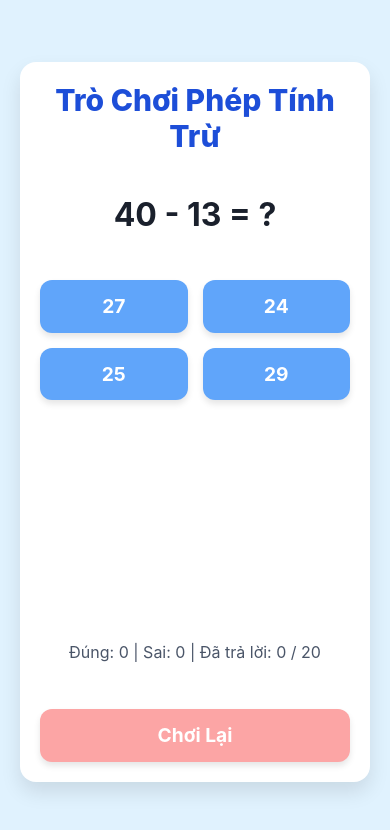
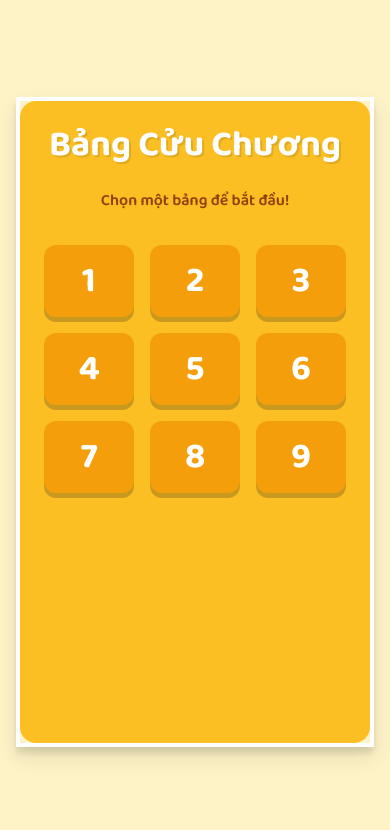
Before and after one commit to dubai17/web-demo-09, a plain HTML site: page index.html in a window 390 px wide. Drawn offline with nearby package versions, Linux system fonts and the light colour scheme.

Commit message:
Update index.html

```diff
--- a/index.html
+++ b/index.html
@@ -3,301 +3,268 @@
 <head>
     <meta charset="UTF-8">
     <meta name="viewport" content="width=device-width, initial-scale=1.0">
-    <title>Trò Chơi Phép Tính Trừ</title>
+    <title>Game Bảng Cửu Chương</title>
     <script src="https://cdn.tailwindcss.com"></script>
-    <!-- Thư viện Tone.js cho âm thanh -->
-    <script src="https://cdnjs.cloudflare.com/ajax/libs/tone/14.8.49/Tone.min.js"></script>
+    <script src="https://cdnjs.cloudflare.com/ajax/libs/tone/14.7.77/Tone.js"></script>
+    <link rel="preconnect" href="https://fonts.googleapis.com">
+    <link rel="preconnect" href="https://fonts.gstatic.com" crossorigin>
+    <link href="https://fonts.googleapis.com/css2?family=Baloo+2:wght@400..800&display=swap" rel="stylesheet">
     <style>
         body {
-            font-family: 'Inter', sans-serif;
-            display: flex;
-            justify-content: center;
-            align-items: center;
-            min-height: 100vh;
-            background-color: #e0f2fe; /* Light blue background */
-            margin: 0;
-            padding: 20px;
-            box-sizing: border-box;
+            font-family: 'Baloo 2', cursive;
+            touch-action: manipulation;
         }
-        #game-container {
-            background-color: #ffffff;
-            border-radius: 16px;
-            box-shadow: 0 10px 20px rgba(0, 0, 0, 0.1);
-            padding: 30px;
-            text-align: center;
-            max-width: 600px;
-            width: 100%;
-            display: flex;
-            flex-direction: column;
-            gap: 20px;
+        .game-container {
+            perspective: 1000px;
         }
-        #question-display {
-            font-size: 2.5rem;
-            font-weight: bold;
-            color: #1a202c; /* Dark text */
-            margin-bottom: 20px;
-            min-height: 80px; /* Ensure space for question */
-            display: flex;
-            justify-content: center;
-            align-items: center;
+        .game-card {
+            box-shadow: 0 10px 20px rgba(0,0,0,0.1), 0 6px 6px rgba(0,0,0,0.1);
+            border: 4px solid #fff;
+            transform-style: preserve-3d;
+            transition: transform 0.6s;
         }
-        #answer-buttons {
-            display: grid;
-            grid-template-columns: repeat(auto-fit, minmax(120px, 1fr));
-            gap: 15px;
-            margin-bottom: 20px;
+        .card-face {
+            backface-visibility: hidden;
+            -webkit-backface-visibility: hidden;
         }
-        .answer-button {
-            background-color: #60a5fa; /* Blue button */
-            color: white;
-            padding: 15px 25px;
-            border-radius: 12px;
-            font-size: 1.5rem;
-            font-weight: bold;
-            cursor: pointer;
-            transition: background-color 0.3s ease, transform 0.2s ease;
-            border: none;
-            box-shadow: 0 4px 6px rgba(0, 0, 0, 0.1);
+        .card-back {
+            transform: rotateY(180deg);
         }
-        .answer-button:hover {
-            background-color: #3b82f6; /* Darker blue on hover */
-            transform: translateY(-2px);
+        .game-card.is-flipped {
+            transform: rotateY(180deg);
         }
-        .answer-button:active {
-            transform: translateY(0);
-            box-shadow: 0 2px 4px rgba(0, 0, 0, 0.1);
+        .icon-face {
+            transition: all 0.4s cubic-bezier(0.68, -0.55, 0.27, 1.55);
         }
-        #score-display {
-            font-size: 1.2rem;
-            color: #4a5568; /* Gray text */
-            margin-bottom: 20px;
+        .btn-3d {
+             box-shadow: 0 5px 0 rgba(0,0,0,0.2);
+             transition: all 0.1s ease-in-out;
         }
-        #mouse-feedback {
-            margin-top: 20px;
-            height: 100px; /* Fixed height for mouse image */
-            display: flex;
-            justify-content: center;
-            align-items: center;
+        .btn-3d:active {
+            transform: translateY(5px);
+            box-shadow: 0 0px 0 rgba(0,0,0,0.2);
         }
-        #mouse-feedback img {
-            max-height: 100%;
-            width: auto;
-            border-radius: 8px;
-        }
-        #reset-button {
-            background-color: #fca5a5; /* Reddish for reset */
-            color: white;
-            padding: 12px 20px;
-            border-radius: 12px;
-            font-size: 1.2rem;
-            font-weight: bold;
-            cursor: pointer;
-            transition: background-color 0.3s ease, transform 0.2s ease;
-            border: none;
-            box-shadow: 0 4px 6px rgba(0, 0, 0, 0.1);
-            margin-top: 10px;
-        }
-        #reset-button:hover {
-            background-color: #ef4444; /* Darker red on hover */
-            transform: translateY(-2px);
-        }
-        #result-message {
-            font-size: 1.8rem;
-            font-weight: bold;
-            margin-bottom: 15px;
-            min-height: 40px; /* Ensure space for message */
-            color: #4a5568;
-        }
-
-        /* Responsive adjustments */
-        @media (max-width: 480px) {
-            #game-container {
-                padding: 20px;
-                gap: 15px;
-            }
-            #question-display {
-                font-size: 2rem;
-                min-height: 60px;
-            }
-            .answer-button {
-                font-size: 1.2rem;
-                padding: 12px 20px;
-            }
-            #score-display {
-                font-size: 1rem;
-            }
-            #result-message {
-                font-size: 1.5rem;
-            }
+        .btn-3d:disabled {
+            opacity: 0.7;
+            cursor: not-allowed;
         }
     </style>
 </head>
-<body>
-    <div id="game-container" class="transition-all duration-300 ease-in-out">
-        <h1 class="text-3xl md:text-4xl font-extrabold text-blue-700 mb-4">Trò Chơi Phép Tính Trừ</h1>
-        <div id="question-display"></div>
-        <div id="answer-buttons"></div>
-        <div id="result-message" class="transition-all duration-200 ease-in-out"></div>
-        <div id="mouse-feedback">
-            <img id="mouse-image" src="https://placehold.co/100x100/A7F3D0/10B981?text=chuột" alt="Chuột" class="hidden">
+<body class="bg-amber-100 flex items-center justify-center min-h-screen p-4 overflow-hidden">
+
+<div class="w-full max-w-sm mx-auto game-container">
+    <div id="game-card" class="relative w-full h-[650px] game-card">
+        <!-- Mặt trước: Menu chọn bảng cửu chương -->
+        <div class="absolute w-full h-full p-6 text-center text-white bg-amber-400 rounded-2xl card-face">
+            <h1 class="text-4xl font-bold mb-6" style="text-shadow: 2px 2px 0px rgba(0,0,0,0.1);">Bảng Cửu Chương</h1>
+            <p class="mb-8 text-amber-800 font-semibold">Chọn một bảng để bắt đầu!</p>
+            <div id="menu-grid" class="grid grid-cols-3 gap-4">
+                <!-- Các nút từ 1-9 sẽ được tạo bởi JS -->
             </div>
-        <div id="score-display">
-            Đúng: <span id="correct-count">0</span> | Sai: <span id="incorrect-count">0</span> | Đã trả lời: <span id="answered-count">0</span> / 20
         </div>
-        <button id="reset-button" class="mt-4">Chơi Lại</button>
+
+        <!-- Mặt sau: Giao diện game -->
+        <div id="game-screen" class="absolute w-full h-full p-6 text-center text-white bg-sky-400 rounded-2xl card-face card-back">
+            <button id="back-btn" class="absolute top-4 left-4 text-white bg-black/20 rounded-full w-10 h-10 flex items-center justify-center font-bold text-lg btn-3d">&larr;</button>
+            <h1 id="game-title" class="text-4xl font-bold mb-4" style="text-shadow: 2px 2px 0px rgba(0,0,0,0.1);">Bảng nhân 7</h1>
+
+            <!-- Bảng điểm -->
+            <div class="flex justify-around items-center bg-white/30 rounded-lg p-2 mb-2">
+                <div><span class="text-3xl font-bold text-green-300" id="correct-score">0</span><p class="text-xs">Đúng</p></div>
+                <div><span class="text-3xl font-bold" id="question-counter">1</span><p class="text-xs">Câu</p></div>
+                <div><span class="text-3xl font-bold text-red-300" id="incorrect-score">0</span><p class="text-xs">Sai</p></div>
+            </div>
+
+            <!-- Icon hoạt hình -->
+            <div class="my-4 h-28 flex items-center justify-center">
+                <div id="icon-container" class="icon-face">
+                    <svg class="w-28 h-28" viewBox="0 0 100 100">
+                        <circle cx="50" cy="50" r="45" fill="#FFD15C" stroke="#E6A500" stroke-width="4"/>
+                        <circle cx="35" cy="45" r="8" fill="white"/><circle cx="35" cy="45" r="4" fill="black"/>
+                        <circle cx="65" cy="45" r="8" fill="white"/><circle cx="65" cy="45" r="4" fill="black"/>
+                        <path id="mouth" d="M 35 70 Q 50 80, 65 70" stroke="black" stroke-width="4" fill="none" stroke-linecap="round"/>
+                    </svg>
+                </div>
+            </div>
+
+            <!-- Phép toán -->
+            <div class="mb-6 text-center">
+                <div id="problem-text" class="text-6xl text-gray-800 font-bold bg-white rounded-lg p-4 shadow-inner">7 x 3 = ?</div>
+            </div>
+
+            <!-- Các lựa chọn trả lời -->
+            <div id="choices-container" class="grid grid-cols-2 gap-4">
+                <button class="choice-btn btn-3d w-full bg-orange-400 text-white font-bold py-4 rounded-xl text-4xl"></button>
+                <button class="choice-btn btn-3d w-full bg-pink-400 text-white font-bold py-4 rounded-xl text-4xl"></button>
+                <button class="choice-btn btn-3d w-full bg-purple-400 text-white font-bold py-4 rounded-xl text-4xl"></button>
+                <button class="choice-btn btn-3d w-full bg-teal-400 text-white font-bold py-4 rounded-xl text-4xl"></button>
+            </div>
+        </div>
+    </div>
 </div>
 
 <script>
-        // Lấy các phần tử DOM
-        const questionDisplay = document.getElementById('question-display');
-        const answerButtonsContainer = document.getElementById('answer-buttons');
-        const correctCountSpan = document.getElementById('correct-count');
-        const incorrectCountSpan = document.getElementById('incorrect-count');
-        const answeredCountSpan = document.getElementById('answered-count');
-        const mouseImage = document.getElementById('mouse-image');
-        const resultMessage = document.getElementById('result-message');
-        const resetButton = document.getElementById('reset-button');
+    // Các thành phần DOM
+    const gameCard = document.getElementById('game-card');
+    const menuGrid = document.getElementById('menu-grid');
+    const gameTitle = document.getElementById('game-title');
+    const problemTextEl = document.getElementById('problem-text');
+    const correctScoreEl = document.getElementById('correct-score');
+    const incorrectScoreEl = document.getElementById('incorrect-score');
+    const questionCounterEl = document.getElementById('question-counter');
+    const iconContainer = document.getElementById('icon-container');
+    const mouth = document.getElementById('mouth');
+    const choicesContainer = document.getElementById('choices-container');
+    const choiceButtons = choicesContainer.querySelectorAll('.choice-btn');
+    const backBtn = document.getElementById('back-btn');
 
-        // Khởi tạo các biến trò chơi
-        let questions = [];
-        let currentQuestionIndex = 0;
-        let correctAnswers = 0;
-        let incorrectAnswers = 0;
-        const totalQuestions = 20;
+    // Trạng thái game
+    let selectedTable = 0;
+    let correctAnswer;
+    let correctScore = 0;
+    let incorrectScore = 0;
+    let questionCount = 0;
+    let isChecking = false;
 
-        // Khởi tạo Tone.js cho âm thanh
-        const correctSynth = new Tone.Synth().toDestination();
-        const wrongSynth = new Tone.MembraneSynth().toDestination();
+    // Âm thanh
+    let synth;
+    let audioStarted = false;
 
-        // Hàm tạo âm thanh đúng
-        async function playCorrectSound() {
-            await Tone.start();
-            correctSynth.triggerAttackRelease("C5", "8n");
-            correctSynth.triggerAttackRelease("E5", "8n", "+0.1");
-            correctSynth.triggerAttackRelease("G5", "8n", "+0.2");
+    // --- Khởi tạo và Logic chuyển màn hình ---
+    function initializeAudio() {
+        if (audioStarted) return;
+        Tone.start();
+        synth = new Tone.Synth().toDestination();
+        audioStarted = true;
     }
 
-        // Hàm tạo âm thanh sai
-        async function playWrongSound() {
-            await Tone.start();
-            wrongSynth.triggerAttackRelease("C3", "8n");
+    function showGameScreen() {
+        gameCard.classList.add('is-flipped');
     }
 
-        // Hàm tạo câu hỏi phép trừ (đảm bảo phải mượn 1)
-        function generateSubtractionQuestion() {
-            let num1, num2;
-            do {
-                num1 = Math.floor(Math.random() * (50 - 20 + 1)) + 20; // Số bị trừ từ 20 đến 50
-                num2 = Math.floor(Math.random() * (num1 - 5 + 1)) + 5; // Số trừ từ 5 đến (num1 - 5)
-
-                // Đảm bảo hàng đơn vị của số bị trừ nhỏ hơn hàng đơn vị của số trừ để phải mượn 1
-            } while ((num1 % 10) >= (num2 % 10));
-
-            return { question: `${num1} - ${num2} = ?`, answer: num1 - num2 };
+    function showMenuScreen() {
+        gameCard.classList.remove('is-flipped');
     }
 
-        // Hàm tạo các câu hỏi cho trò chơi
-        function generateGameQuestions() {
-            questions = [];
-            for (let i = 0; i < totalQuestions; i++) {
-                const q = generateSubtractionQuestion();
-                const correctAnswer = q.answer;
-                let answerOptions = new Set();
-                answerOptions.add(correctAnswer);
-
-                // Thêm 3 đáp án sai ngẫu nhiên
-                while (answerOptions.size < 4) {
-                    let wrongAnswer;
-                    do {
-                        // Tạo đáp án sai gần với đáp án đúng
-                        wrongAnswer = correctAnswer + Math.floor(Math.random() * 7) - 3; // +- 3
-                        if (wrongAnswer < 0) wrongAnswer = Math.floor(Math.random() * 10); // Đảm bảo không âm
-                    } while (answerOptions.has(wrongAnswer) || wrongAnswer === correctAnswer);
-                    answerOptions.add(wrongAnswer);
-                }
-                q.options = Array.from(answerOptions).sort(() => Math.random() - 0.5); // Xáo trộn thứ tự
-                questions.push(q);
+    // --- Logic Menu ---
+    function createMenu() {
+        for (let i = 1; i <= 9; i++) {
+            const button = document.createElement('button');
+            button.className = 'menu-btn btn-3d w-full bg-amber-500 text-white font-bold py-4 rounded-xl text-4xl';
+            button.textContent = i;
+            button.dataset.table = i;
+            button.addEventListener('click', startGame);
+            menuGrid.appendChild(button);
         }
     }
 
-        // Hàm hiển thị câu hỏi hiện tại
-        function displayQuestion() {
-            if (currentQuestionIndex < totalQuestions) {
-                const q = questions[currentQuestionIndex];
-                questionDisplay.textContent = q.question;
-                answerButtonsContainer.innerHTML = ''; // Xóa các nút cũ
-                resultMessage.textContent = ''; // Xóa thông báo kết quả
-                mouseImage.classList.add('hidden'); // Ẩn hình ảnh chuột
+    function startGame(event) {
+        initializeAudio();
+        selectedTable = parseInt(event.target.dataset.table, 10);
 
-                q.options.forEach(option => {
-                    const button = document.createElement('button');
-                    button.textContent = option;
-                    button.classList.add('answer-button');
-                    button.onclick = () => checkAnswer(option, q.answer);
-                    answerButtonsContainer.appendChild(button);
-                });
-            } else {
-                // Kết thúc trò chơi
-                questionDisplay.textContent = 'Trò chơi kết thúc!';
-                answerButtonsContainer.innerHTML = '';
-                resultMessage.textContent = `Bạn đã trả lời đúng ${correctAnswers} câu và sai ${incorrectAnswers} câu.`;
-                mouseImage.src = 'https://placehold.co/100x100/90EE90/FFFFFF?text=Chúc mừng!'; // Hình ảnh kết thúc
-                mouseImage.classList.remove('hidden');
-            }
-            updateScoreDisplay();
+        // Reset điểm
+        correctScore = 0;
+        incorrectScore = 0;
+        questionCount = 0;
+
+        gameTitle.textContent = `Bảng nhân ${selectedTable}`;
+        generateProblem();
+        showGameScreen();
     }
 
-        // Hàm kiểm tra đáp án
-        function checkAnswer(selectedOption, correctAnswer) {
-            const isCorrect = (selectedOption === correctAnswer);
+    backBtn.addEventListener('click', showMenuScreen);
 
-            if (isCorrect) {
-                correctAnswers++;
-                playCorrectSound();
-                resultMessage.textContent = 'Chính xác! 🎉';
-                resultMessage.style.color = '#10B981'; // Green
-                mouseImage.src = 'https://placehold.co/100x100/90EE90/FFFFFF?text=🥳'; // Chuột vui
-            } else {
-                incorrectAnswers++;
-                playWrongSound();
-                resultMessage.textContent = `Sai rồi. Đáp án đúng là ${correctAnswer}. 😔`;
-                resultMessage.style.color = '#EF4444'; // Red
-                mouseImage.src = 'https://placehold.co/100x100/FF6347/FFFFFF?text=🙁'; // Chuột buồn
+    // --- Logic Game ---
+    function setIconFace(state) {
+        iconContainer.style.transform = 'scale(1)';
+        switch (state) {
+            case 'happy':
+                iconContainer.style.transform = 'scale(1.1) rotate(10deg)';
+                mouth.setAttribute('d', 'M 30 65 Q 50 90, 70 65');
+                break;
+            case 'sad':
+                iconContainer.style.transform = 'scale(0.9) rotate(-5deg)';
+                mouth.setAttribute('d', 'M 35 80 Q 50 70, 65 80');
+                break;
+            default:
+                iconContainer.style.transform = 'scale(1) rotate(0deg)';
+                mouth.setAttribute('d', 'M 35 70 Q 50 80, 65 70');
+                break;
+        }
     }
 
-            mouseImage.classList.remove('hidden');
-            updateScoreDisplay();
+    function playCorrectSound() {
+        if (synth) {
+            const now = Tone.now();
+            synth.triggerAttackRelease("C5", "8n", now);
+            synth.triggerAttackRelease("E5", "8n", now + 0.1);
+            synth.triggerAttackRelease("G5", "8n", now + 0.2);
+        }
+    }
+    function playIncorrectSound() { if (synth) synth.triggerAttackRelease("G2", "4n"); }
 
-            // Chuyển sang câu hỏi tiếp theo sau một khoảng thời gian ngắn
-            setTimeout(() => {
-                currentQuestionIndex++;
-                displayQuestion();
-            }, 1500); // 1.5 giây
+    function generateProblem() {
+        questionCount++;
+        updateScores();
+        setIconFace('neutral');
+        choiceButtons.forEach(btn => { btn.disabled = false; });
+
+        let multiplier = Math.floor(Math.random() * 10) + 1; // 1 to 10
+        correctAnswer = selectedTable * multiplier;
+        problemTextEl.textContent = `${selectedTable} × ${multiplier} = ?`;
+
+        const choices = new Set([correctAnswer]);
+        while (choices.size < 4) {
+            let offset = (Math.floor(Math.random() * 5) - 2) * selectedTable; // E.g., -2*table, -1*table, 0, 1*table, 2*table
+            if (offset === 0) continue;
+            let wrongAnswer = correctAnswer + offset;
+            if (wrongAnswer >= 0) {
+                choices.add(wrongAnswer);
+            }
         }
 
-        // Hàm cập nhật hiển thị điểm số
-        function updateScoreDisplay() {
-            correctCountSpan.textContent = correctAnswers;
-            incorrectCountSpan.textContent = incorrectAnswers;
-            answeredCountSpan.textContent = currentQuestionIndex;
+        const shuffledChoices = Array.from(choices).sort(() => Math.random() - 0.5);
+        choiceButtons.forEach((btn, index) => {
+            btn.textContent = shuffledChoices[index];
+        });
     }
 
-        // Hàm khởi động lại trò chơi
-        function resetGame() {
-            currentQuestionIndex = 0;
-            correctAnswers = 0;
-            incorrectAnswers = 0;
-            generateGameQuestions(); // Tạo lại bộ câu hỏi mới
-            displayQuestion();
+    function updateScores() {
+        correctScoreEl.textContent = correctScore;
+        incorrectScoreEl.textContent = incorrectScore;
+        questionCounterEl.textContent = questionCount;
     }
 
-        // Gán sự kiện cho nút chơi lại
-        resetButton.addEventListener('click', resetGame);
+    function handleChoiceSelection(event) {
+        if (isChecking) return;
+        isChecking = true;
+        choiceButtons.forEach(btn => { btn.disabled = true; });
 
-        // Bắt đầu trò chơi khi tải trang
-        window.onload = function() {
-            resetGame();
-        };
+        const selectedAnswer = parseInt(event.target.textContent, 10);
+
+        if (selectedAnswer === correctAnswer) {
+            correctScore++;
+            playCorrectSound();
+            setIconFace('happy');
+        } else {
+            incorrectScore++;
+            playIncorrectSound();
+            setIconFace('sad');
+        }
+        updateScores();
+
+        setTimeout(() => {
+            generateProblem();
+            isChecking = false;
+        }, 1500);
+    }
+
+    choiceButtons.forEach(btn => {
+        btn.addEventListener('click', handleChoiceSelection);
+    });
+
+    // Khởi tạo
+    window.onload = createMenu;
 </script>
 </body>
 </html>
```
Lines whose indentation alone changed are shown as unchanged.
